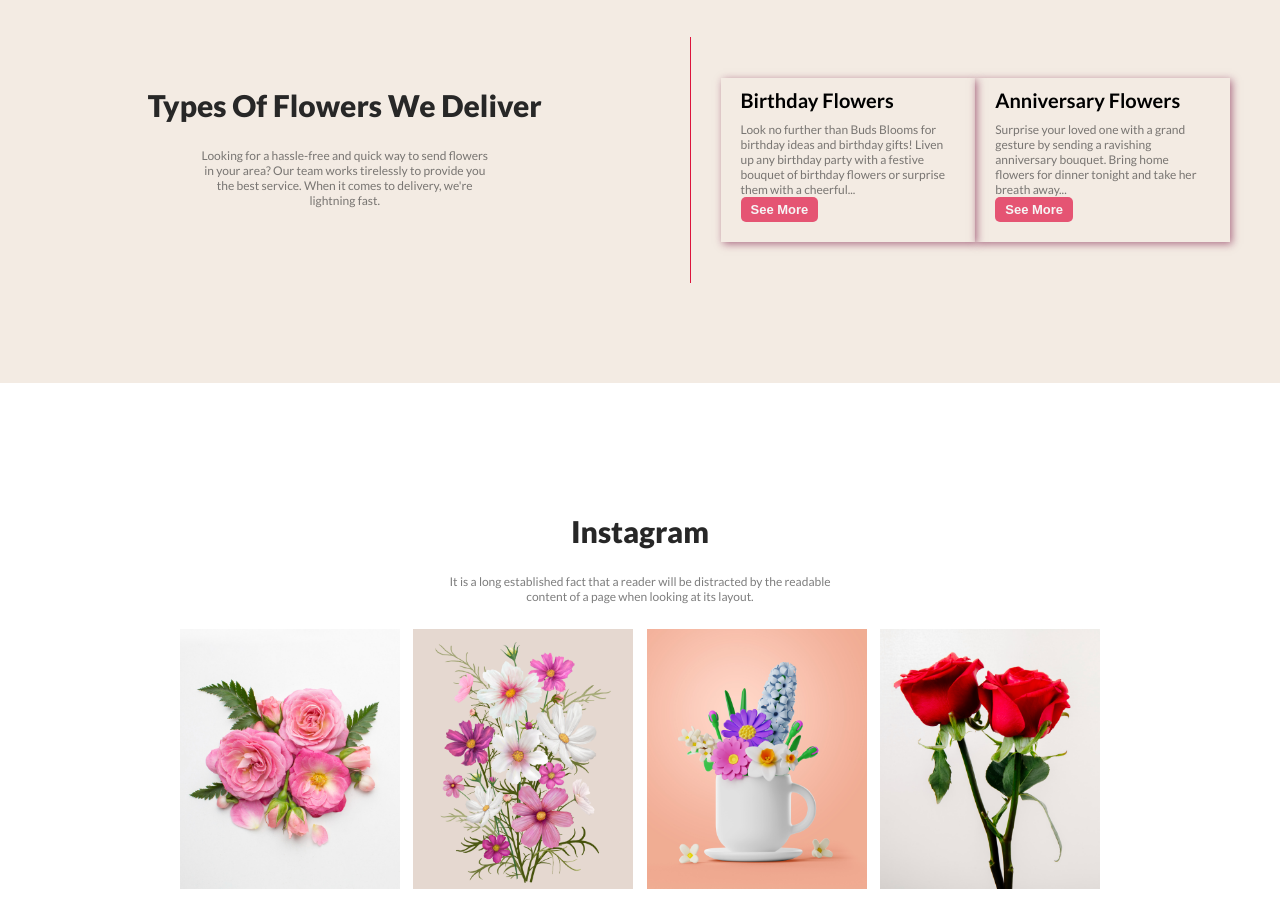
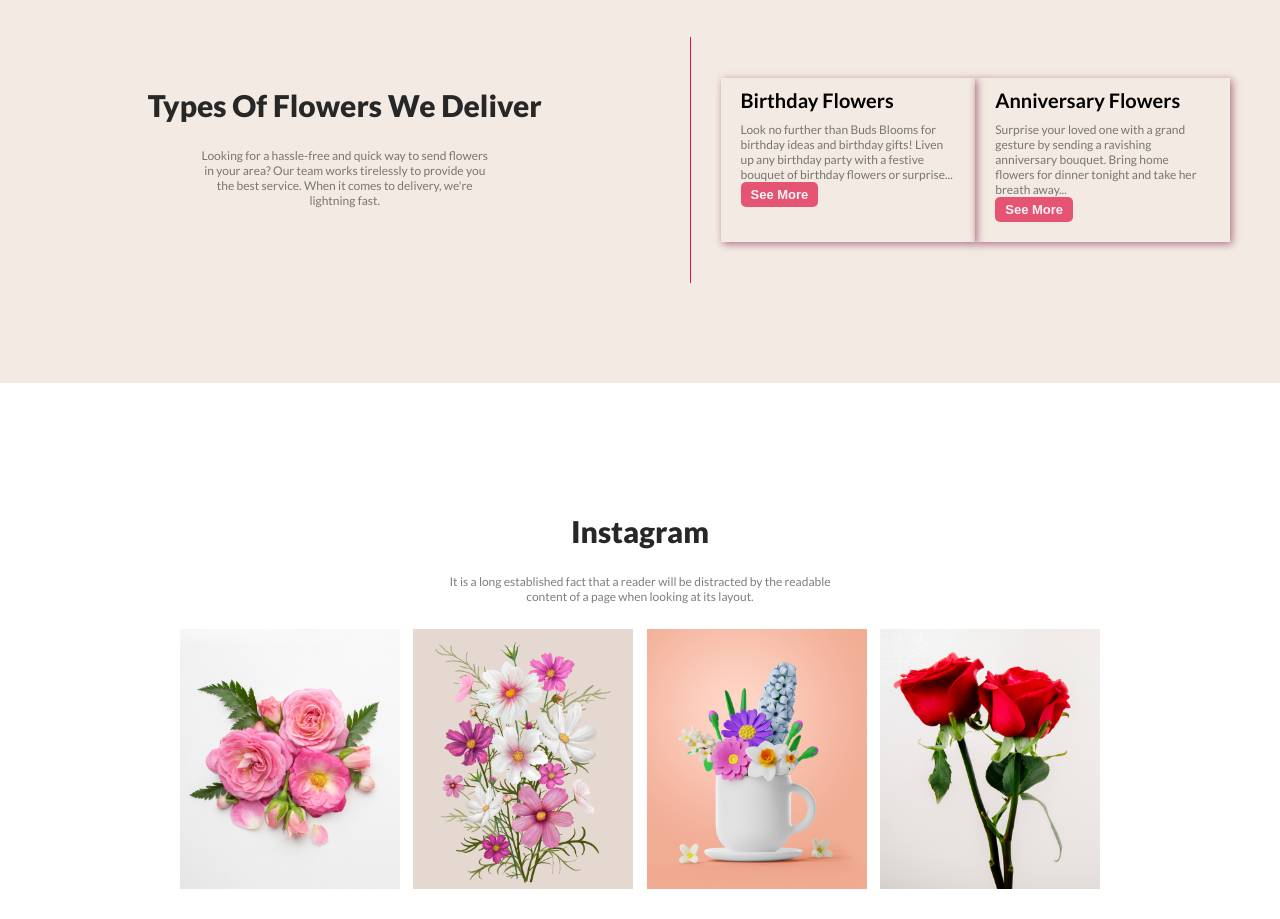
Before and after one commit to Mehedimid/flower-shop-website, a plain HTML site: page index.html in a window 1280 px wide. Shown: the part 2400-3319 px from the top of the page. Drawn offline with Linux system fonts and the light colour scheme.

Commit message:
text changes made

```diff
--- a/index.html
+++ b/index.html
@@ -135,7 +135,7 @@
     <div class="colum">
         <div class="d-box1 box">
             <h5 class="box-title">Birthday Flowers</h5>
-            <p class="box-des">Look no further than Buds Blooms for birthday ideas and birthday gifts! Liven up any birthday party with a festive bouquet of birthday flowers or surprise them with a cheerful... <br> <button class="btn-see-more">See More <br> </button> </p>
+            <p class="box-des">Look no further than Buds Blooms for birthday ideas and birthday gifts! Liven up any birthday party with a festive bouquet of birthday flowers or surprise... <br> <button class="btn-see-more">See More <br> </button> </p>
             </div>
         <div class="d-box2 box">
             <h5 class="box-title">Anniversary Flowers</h5>
```
